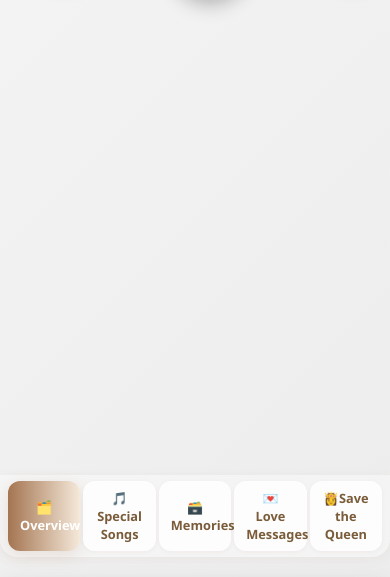
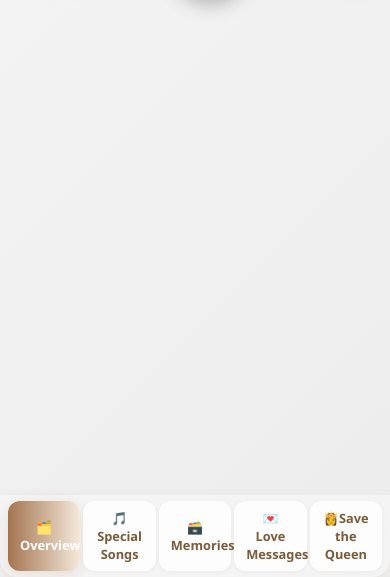
Before and after one commit to zualijongte16-blip/Dinsanga-birthday-collection, a website: page index.html in a window 390 px wide. Shown: the part 249-826 px from the top of the page. Drawn offline with Linux system fonts and the light colour scheme.

```diff
--- a/styles.css
+++ b/styles.css
@@ -879,7 +879,7 @@
     }
 
     .dashboard-nav {
-        margin-top: -120px;
+        margin-top: -100px;
         padding: 6px 8px;
         gap: 3px;
     }
```
